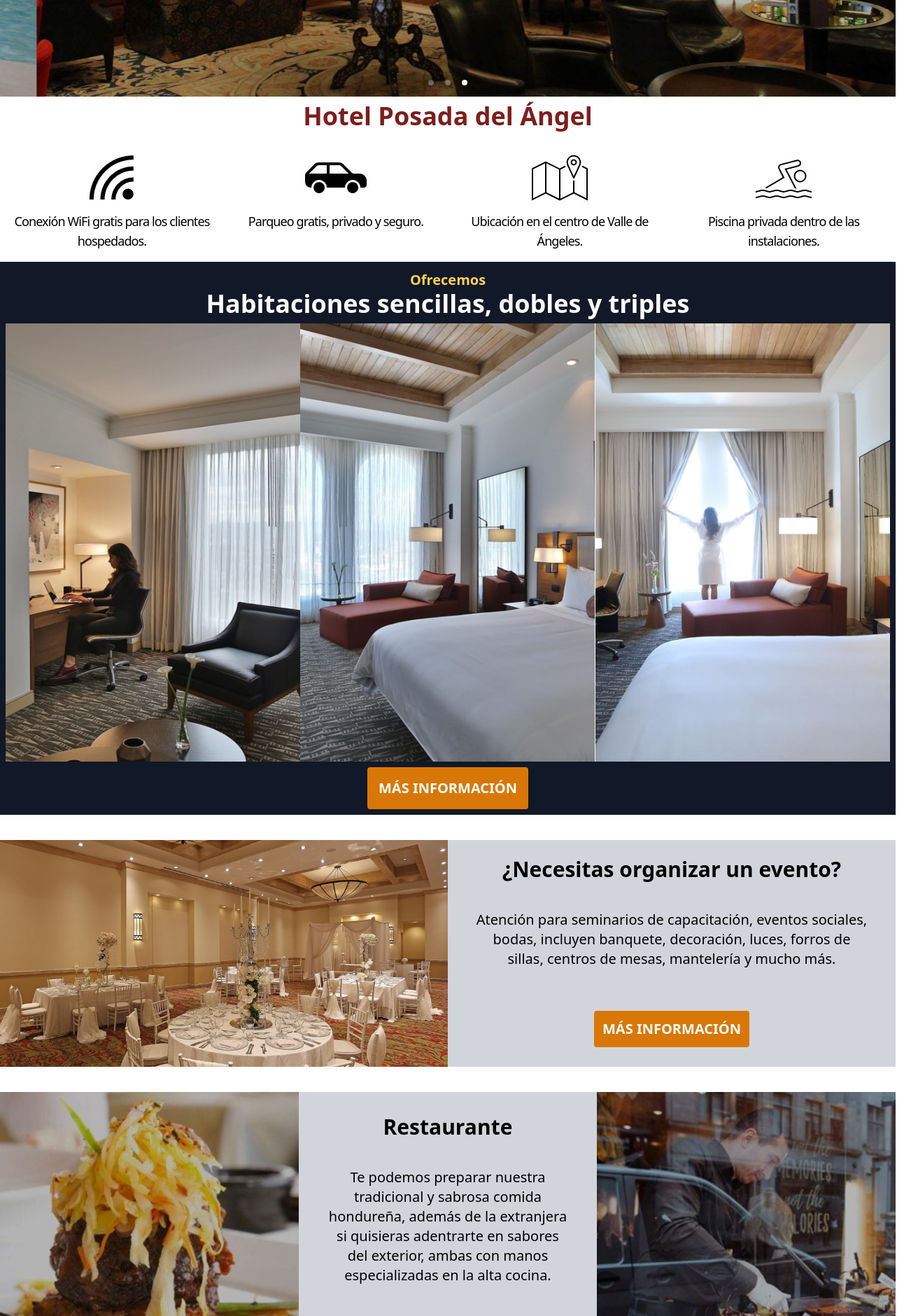
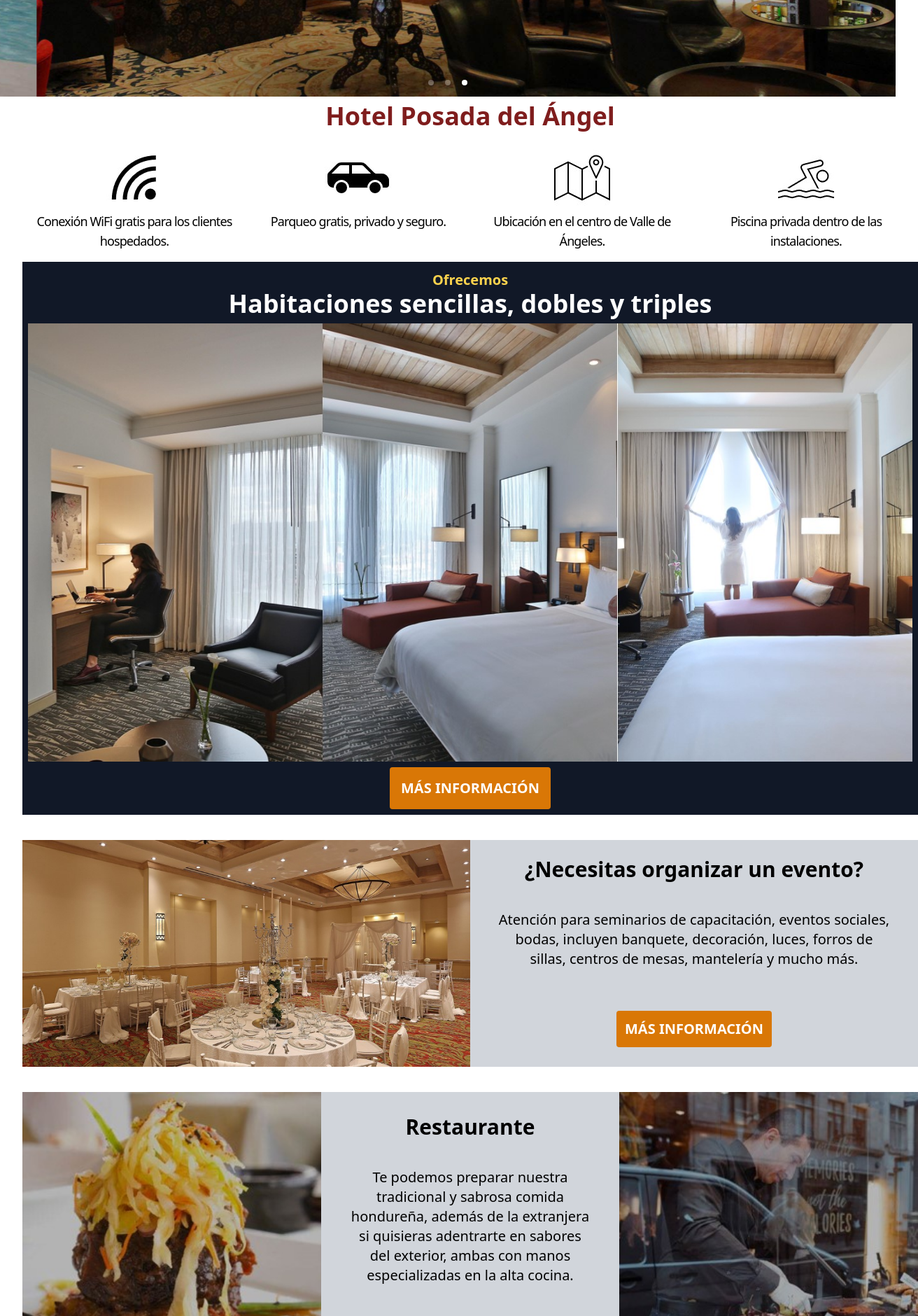
Before and after one commit to cnuila/Aplicacion-Hotel, a React (Create React App) app: page / in a window 1280 px wide. Shown: the part 560-2440 px from the top of the page at 70% size, 1312 px wide, since content can reach past the window. Built offline with nearby package versions, Linux system fonts and the light colour scheme.

Commit message:
Arreglos en los margenes

```diff
--- a/src/Components/LandingPage.js
+++ b/src/Components/LandingPage.js
@@ -37,7 +37,7 @@ export default function Landing(){
                     <img src={img_carousel_3} alt="Tercera imagen"/>
                 </div>
             </Carousel>
-            <div class="container mx-auto p-2">
+            <div class="container mx-auto xl:mx-8 p-2">
                 <h1 class="text-red-900 text-4xl text-center font-semibold">Hotel Posada del Ángel</h1>
                 <div class="grid md:grid-cols-4 gap-4 sm:grid-col-2 ">
                     <div class="mt-5">
@@ -66,7 +66,7 @@ export default function Landing(){
                     </div>
                 </div>
             </div>
-            <div class="mt-2 container mx-auto p-2 bg-gray-900">
+            <div class="mt-2 container mx-auto xl:mx-8 p-2 bg-gray-900">
                 <h1 class="mt-1 text-yellow-300 text-xl text-center font-semibold">Ofrecemos</h1>
                 <h1 class="text-white text-4xl text-center font-semibold">Habitaciones sencillas, dobles y triples</h1>
                 <img class="mt-2" src={img_cuartos} alt="Imagen cuartos" />
@@ -76,7 +76,7 @@ export default function Landing(){
                     </button>
                 </div>
             </div>
-            <div class="mt-9 container mx-auto bg-gray-300">
+            <div class="mt-9 container mx-auto xl:mx-8 bg-gray-300">
                 <div class="grid md:grid-cols-2 sm:grid-cols-1">
                     <div class="flex-wrap">
                         <img class="mb-1 h-full w-full" src={img_salon} alt="Imagen del salón" />
@@ -94,7 +94,7 @@ export default function Landing(){
                     </div>
                 </div>
             </div>
-            <div class="mt-9 container mx-auto bg-gray-300">
+            <div class="mt-9 container mx-auto xl:mx-8 bg-gray-300">
                 <div class="grid md:grid-cols-3 sm:grid-cols-1">
                     <div class="flex-wrap">
                         <img class="mb-1 h-full w-full" src={img_comida_1} alt="Imagen de comida" />
@@ -115,7 +115,7 @@ export default function Landing(){
                     </div>
                 </div>
             </div>
-            <div class="mt-9 container mx-auto bg-gray-300">
+            <div class="mt-9 container mx-auto xl:mx-8 bg-gray-300">
                 <div class="grid md:grid-cols-2 sm:grid-cols-1">
                     <div class="mt-2">
                         <h1 class="mt-4 text-black text-3xl sm:text-md text-center font-semibold">Servicios</h1>
@@ -134,7 +134,7 @@ export default function Landing(){
                     </div>
                 </div>
             </div>
-            <div class="mt-9 mb-9 container mx-auto p-2 bg-gray-900">
+            <div class="mt-9 mb-9 container mx-auto xl:mx-8 p-2 bg-gray-900">
                 <h1 class="mt-1 text-yellow-300 text-xl text-center font-semibold">Ubicación</h1>
                 <h1 class="text-white text-4xl text-center font-semibold mb-4">¿Cómo nos puedes encontrar?</h1>
                 <Iframe src="https://www.google.com/maps/embed?pb=!1m18!1m12!1m3!1d1934.3074285689665!2d-87.04248922823774!3d14.158726185191815!2m3!1f0!2f0!3f0!3m2!1i1024!2i768!4f13.1!3m3!1m2!1s0x8f6faf3855555555%3A0x23df6e20819ac5af!2sPosada%20del%20Angel!5e0!3m2!1ses-419!2shn!4v1606704703518!5m2!1ses-419!2shn"
@@ -142,7 +142,7 @@ export default function Landing(){
                 </Iframe>
             </div>
             <nav class="bg-gray-900">
-                <div class="container mx-auto">
+                <div class="container">
                     <div class="flex flex-wrap overflow-hidden sm:-mx-1 md:-mx-px lg:-mx-2 xl:-mx-2">
                         <div class="w-full overflow-hidden sm:my-1 sm:px-1 sm:w-1/2 md:my-px md:px-px md:w-1/2 lg:my-2 lg:px-2 lg:w-1/4 xl:my-2 xl:px-2 xl:w-1/4 pb-6">
                             <img class="mb-1" src={img_logo}  alt="Logo" />
```
Also changed, not shown: 1 other file (tests, documents, lock files or other folders).
